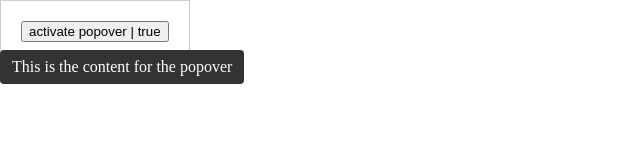
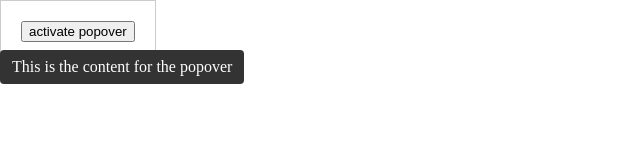
Before and after one commit to Jclong98/popover-tooltip, a Nuxt app: page /popover in a window 1280 px wide. Shown: the top 160 px of the page, without its empty margins (0-640 px from the left). Built offline with nearby package versions, Linux system fonts and the light colour scheme.

Commit message:
refactor popover component to improve accessibility and update CSS styles

```diff
--- a/assets/main.css
+++ b/assets/main.css
@@ -27,7 +27,8 @@
 
   &.topRight {
     bottom: anchor(top);
-    right: anchor(right);
+    /* right: anchor(right); */
+    justify-self: anchor-center;
     margin-block-end: var(--gap);
   }
 
--- a/components/JPopover.vue
+++ b/components/JPopover.vue
@@ -8,7 +8,7 @@ const props = defineProps<{
 const isOpen = defineModel("isOpen", { default: false });
 
 const id = useId();
-const positionAnchor = computed(() => `--anchor-${id}`);
+const anchorName = computed(() => `--anchor-${id}`);
 const popover = useTemplateRef("popover");
 
 function open() {
@@ -35,7 +35,15 @@ onMounted(() => {
       toggle,
       isOpen,
       id,
-      positionAnchor,
+      anchorName,
+      props: {
+        'aria-describedby': id,
+        'aria-expanded': isOpen,
+        'aria-haspopup': true,
+        'aria-controls': id,
+        onClick: () => toggle(),
+        style: { anchorName },
+      },
     }"
   ></slot>
 
@@ -48,7 +56,7 @@ onMounted(() => {
     :class="[props.position]"
     :style="{
       // @ts-expect-error anchor-name not yet implemented
-      'position-anchor': positionAnchor,
+      'position-anchor': anchorName,
     }"
     @toggle="isOpen = $event.newState == 'open'"
   >
--- a/pages/popover.vue
+++ b/pages/popover.vue
@@ -6,11 +6,8 @@ const { style } = useDraggable(container);
 <template>
   <div class="container" ref="container" :style="style" style="position: fixed">
     <JPopover position="topCenter" :is-open="true">
-      <template #activator="{ toggle, isOpen, positionAnchor }">
-        <!-- @vue-expect-error anchor-name not yet implemented -->
-        <button :style="{ 'anchor-name': positionAnchor }" @click="toggle()">
-          activate popover | {{ isOpen }}
-        </button>
+      <template #activator="{ props }">
+        <button v-bind="props">activate popover</button>
       </template>
 
       This is the content for the popover
```
